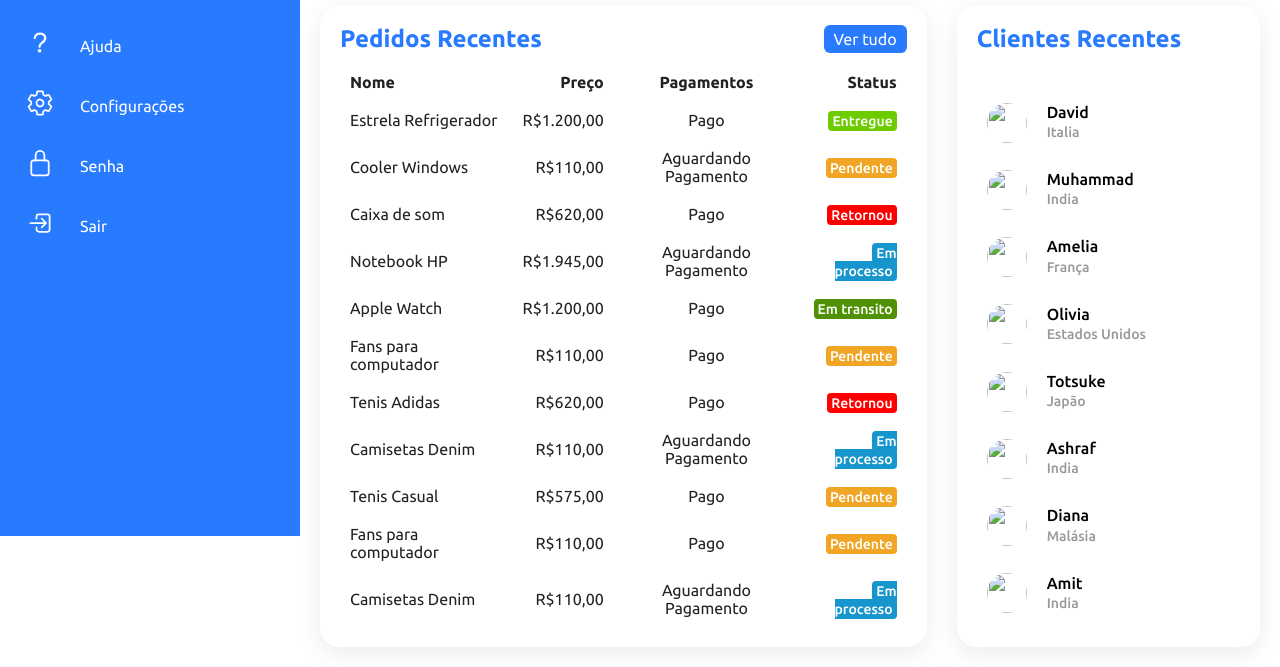
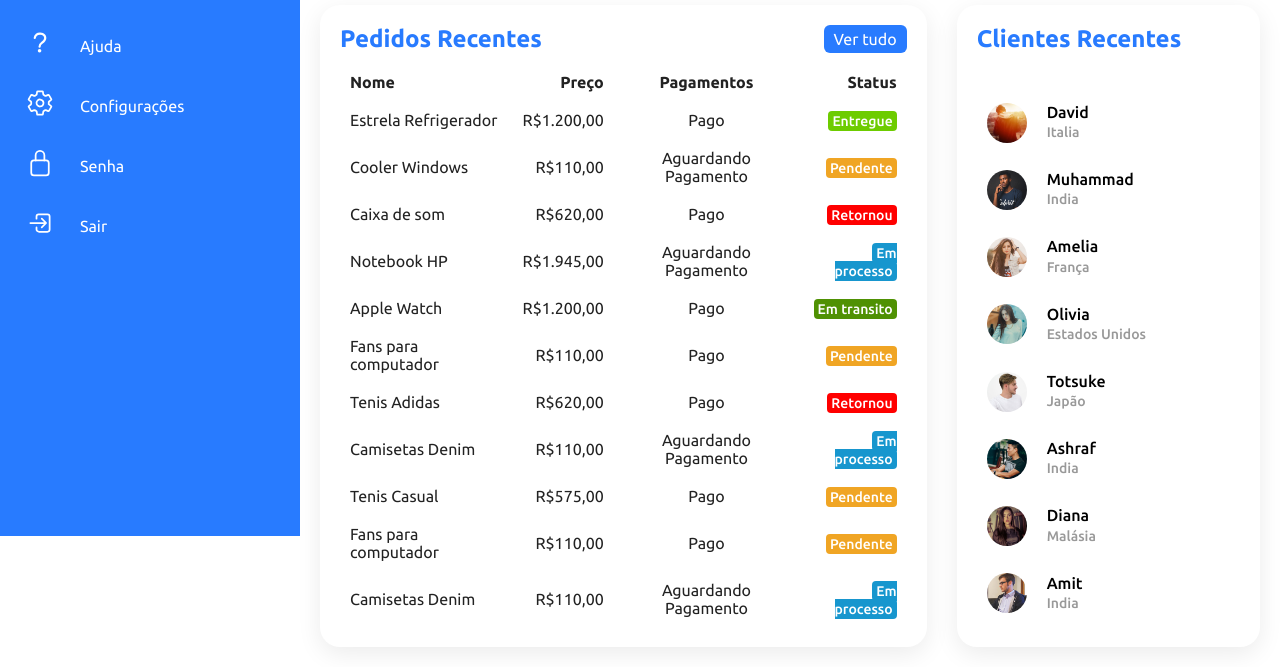
Before and after one commit to Luangfg/DashBoard, a plain HTML site: page index.html in a window 1280 px wide. Shown: the part 264-931 px from the top of the page. Drawn offline with nearby package versions, Linux system fonts and the light colour scheme; the site is published under a folder, as on GitHub Pages, so addresses that start at the root find nothing.

Commit message:
Add files via upload
Atualização das imagens

```diff
--- a/index.html
+++ b/index.html
@@ -235,35 +235,35 @@
                     </div>
                     <table>
                         <tr>
-                            <td width="60px"><div class="imgBx"><img src='/img/img1.jpg'></div></td>
+                            <td width="60px"><div class="imgBx"><img src='img/img1.jpg'></div></td>
                             <td><h4>David<br><span>Italia</span></h4></td>
                         </tr>
                         <tr>
-                            <td width="60px"><div class="imgBx"><img src='/img/img2.jpg'></div></td>
+                            <td width="60px"><div class="imgBx"><img src='img/img2.jpg'></div></td>
                             <td><h4>Muhammad<br><span>India</span></h4></td>
                         </tr>
                         <tr>
-                            <td width="60px"><div class="imgBx"><img src='/img/img3.jpg'></div></td>
+                            <td width="60px"><div class="imgBx"><img src='img/img3.jpg'></div></td>
                             <td><h4>Amelia<br><span>França</span></h4></td>
                         </tr>
                         <tr>
-                            <td width="60px"><div class="imgBx"><img src='/img/img4.jpg'></div></td>
+                            <td width="60px"><div class="imgBx"><img src='img/img4.jpg'></div></td>
                             <td><h4>Olivia<br><span>Estados Unidos</span></h4></td>
                         </tr>
                         <tr>
-                            <td width="60px"><div class="imgBx"><img src='/img/img5.jpg'></div></td>
+                            <td width="60px"><div class="imgBx"><img src='img/img5.jpg'></div></td>
                             <td><h4>Totsuke<br><span>Japão</span></h4></td>
                         </tr>
                         <tr>
-                            <td width="60px"><div class="imgBx"><img src='/img/img6.jpg'></div></td>
+                            <td width="60px"><div class="imgBx"><img src='img/img6.jpg'></div></td>
                             <td><h4>Ashraf<br><span>India</span></h4></td>
                         </tr>
                         <tr>
-                            <td width="60px"><div class="imgBx"><img src='/img/img7.jpg'></div></td>
+                            <td width="60px"><div class="imgBx"><img src='img/img7.jpg'></div></td>
                             <td><h4>Diana<br><span>Malásia</span></h4></td>
                         </tr>
                         <tr>
-                            <td width="60px"><div class="imgBx"><img src='/img/img8.jpg'></div></td>
+                            <td width="60px"><div class="imgBx"><img src='img/img8.jpg'></div></td>
                             <td><h4>Amit<br><span>India</span></h4></td>
                         </tr>
 
```
